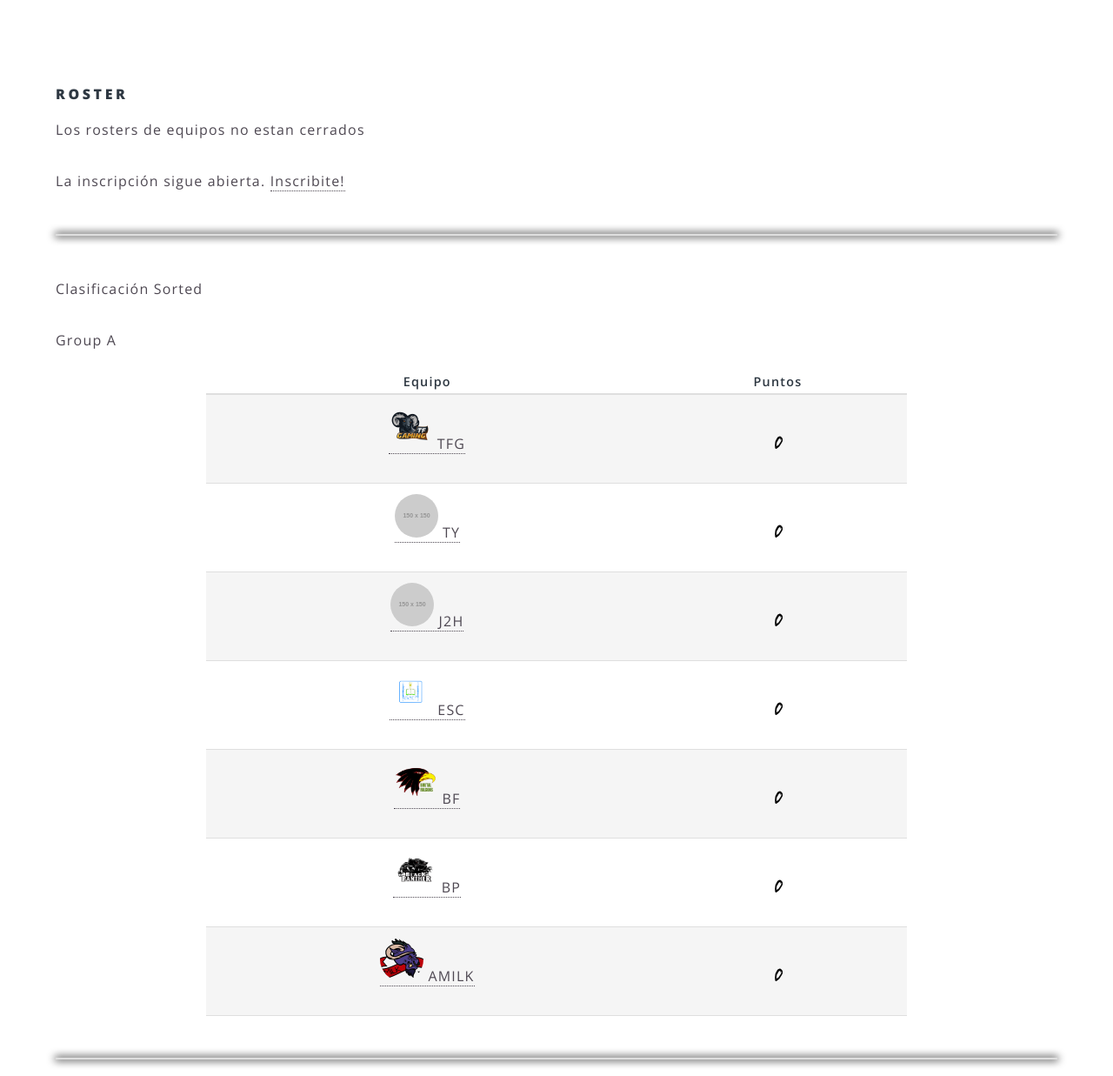
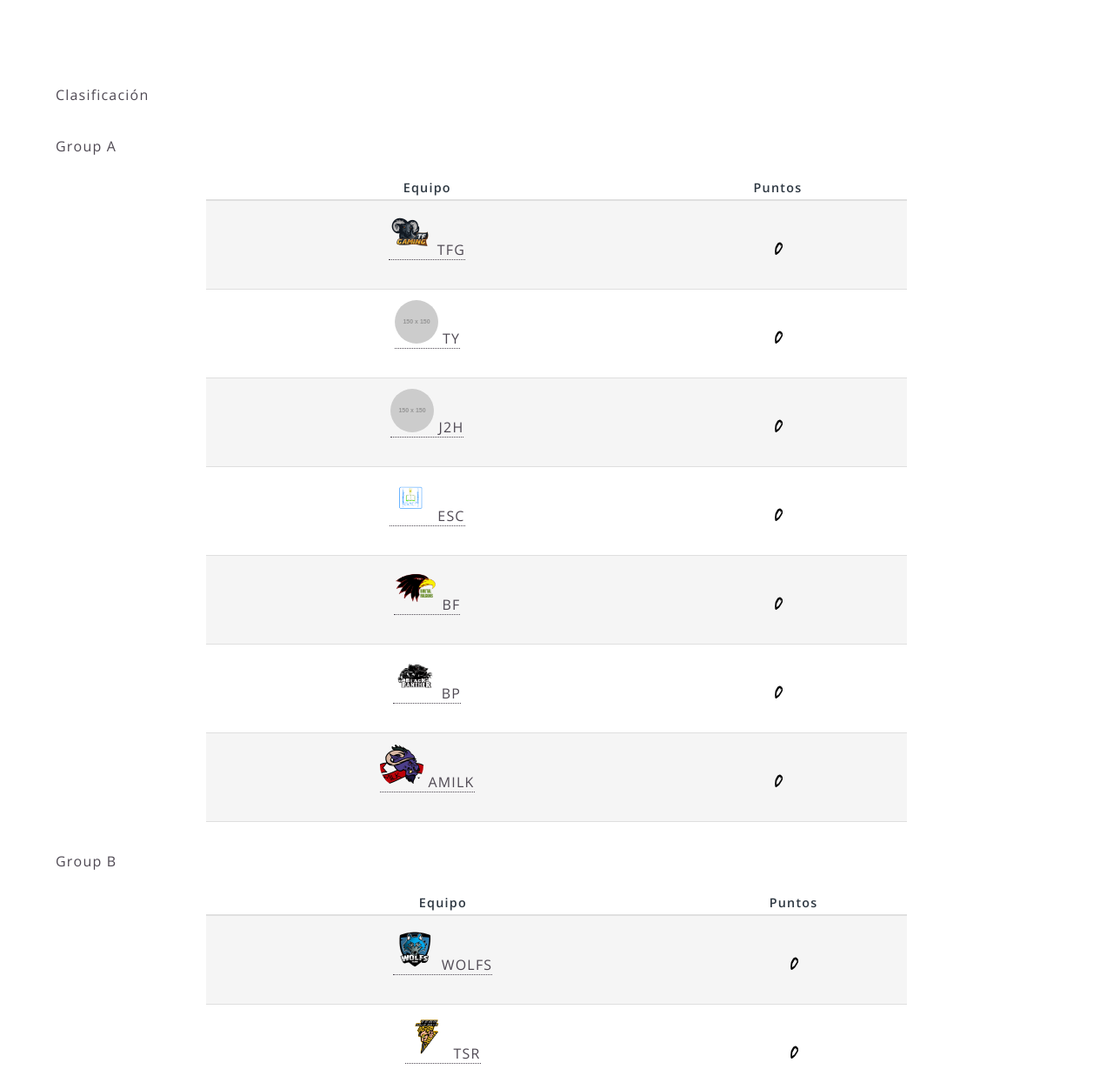
Before and after one commit to AuroraLeague/auroraleague.github.io, a Jekyll site: the page built from roster.html, in a window 1280 px wide and 1400 px high, scrolled down 230 px. Shown: the part 163-1400 px from the top of the window at 87% size. Built offline with Jekyll 4.4.1, drawn with Linux system fonts in a browser that asks for light colours; some of the changed text lies outside the part shown.

Commit message:
Added groups implementation

```diff
--- a/roster.html
+++ b/roster.html
@@ -4,17 +4,18 @@ title: Roster
 preface: Equipos participantes
 groups:
   - A
+  - B
 ---
-			<section>
+			<!-- <section>
 				<h4>Roster</h4>
 				<p>Los rosters de equipos no estan cerrados</p>
 				<p>La inscripción sigue abierta. <a href="contact">Inscribite!</a></p>
 			</section>
 
-			<hr />
+			<hr /> -->
 
 			<section>
-				<p>Clasificación Sorted</p>
+				<p>Clasificación</p>
         {% for group in page.groups %}
         <p>Group {{ group }}</p>
         {% assign teams = (site.pages | where:"layout","team" | where:"group",group | sort: 'score') %}
```
